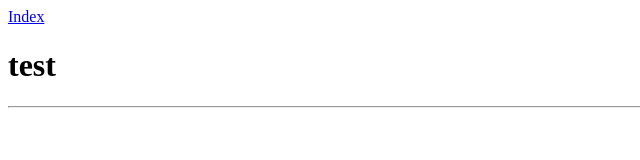
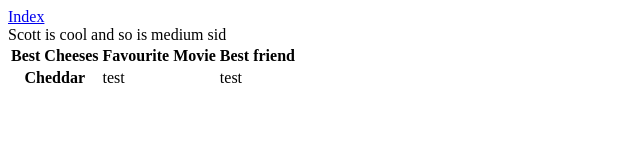
Before and after one commit to BoscaDunFear/BDF_DEV2, a plain HTML site: page TEST.HTML in a window 1280 px wide. Shown: the whole page, without its empty margins (0-640 px from the left). Drawn offline with Linux system fonts and the light colour scheme.

Commit message:
More formating

```diff
--- a/Contact.CSS
+++ b/Contact.CSS
@@ -1,8 +1,16 @@
 .ContactCSS {
+
 
 margin-left: auto;
 margin-right: auto;
 }
+
+shell{
+    width: 970px;
+    margin: 0 auto;
+    min-width: 970px;
+}
+
 h1{
 
     color: red;
@@ -11,7 +19,7 @@ h1{
 
 p {
 
-    color: powderblue;
+    color: rgb(24, 2, 85);
 
 }
 
@@ -24,5 +32,5 @@ ul{
 
 body{
 min-height: 100vh;
-background: linear-gradient(#FFD919,#66CC00)
+background: linear-gradient(#89e1e4,#3a6296)
 }
--- a/TEST.HTML
+++ b/TEST.HTML
@@ -10,13 +10,26 @@
     <a href="./Index.html">Index</a>
 
 
-
+<div class="test">Scott is cool and so is medium sid</div>
 
 
 <div>
 
-    <h1>test</h1>
-    <hr />
+    <table>
+        <thead>
+            <th>Best Cheeses</th>
+            <th>Favourite Movie</th>
+            <th>Best friend</th>
+        </thead>
+        <tbody>
+            <th>Cheddar</th>
+            <td>test</td>
+            <td>test</td>
+
+
+
+        </tbody>
+    </table>
 
 </div>
 </body>
```
Also changed, not shown: Contact.HTML (+7 -7 lines).
